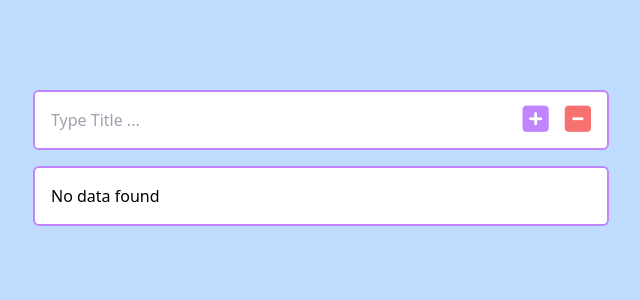
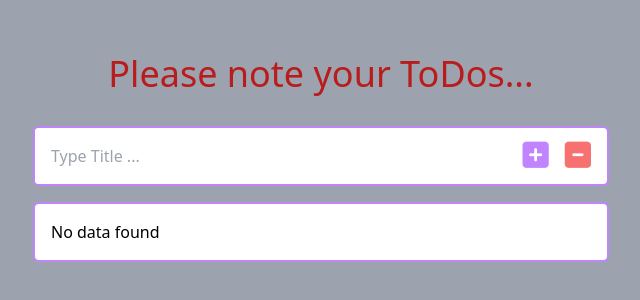
Before and after one commit to zakiralhasan/todo-app-starter-main, a plain HTML site: page index.html in a window 1280 px wide. Shown: the part 242-542 px from the top of the page, without its empty margins (319-959 px from the left). Drawn offline with nearby package versions, Linux system fonts and the light colour scheme.

Commit message:
change some design

```diff
--- a/index.html
+++ b/index.html
@@ -14,8 +14,9 @@
     <script src="https://cdn.tailwindcss.com"></script>
     <title>Todo app</title>
   </head>
-  <body class="p-5 bg-blue-200 flex justify-center items-center h-screen">
+  <body class="p-5 bg-gray-400 flex justify-center items-center h-screen">
     <div class="w-full max-w-xl">
+      <h1 class="mb-8 text-center text-bold text-4xl text-red-700">Please note your ToDos...</h1>
       <div
         class="bg-white w-full rounded-md flex gap-4 overflow-hidden border-2 border-purple-400"
       >
```
